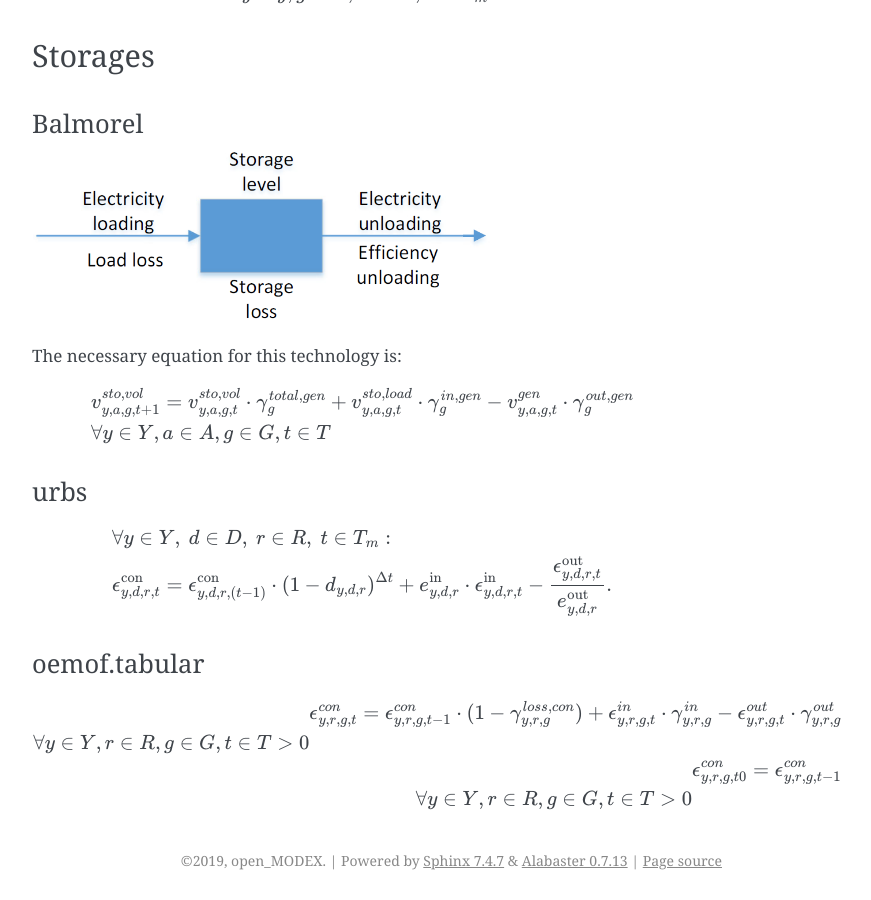
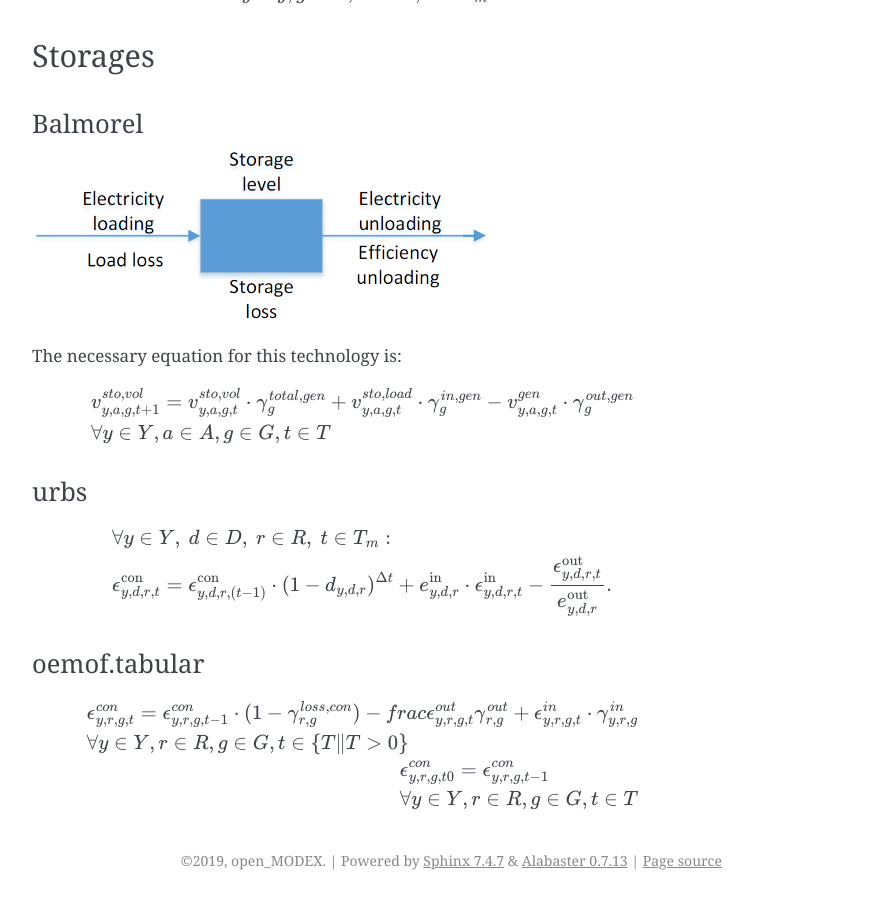
Before and after one commit to open-modex/mathematical-documentation, a Sphinx documentation site: the page built from doc/source/frameworks/technologies.rst, in a window 1280 px wide and 900 px high, scrolled down 4125 px. Shown: the whole window, without its empty margins (388-1259 px from the left). Built offline with Sphinx 7.4.7, drawn with Linux system fonts in a browser that asks for light colours.

Commit message:
Fix `Storages` equation

```diff
--- a/doc/source/frameworks/technologies.rst
+++ b/doc/source/frameworks/technologies.rst
@@ -223,10 +223,10 @@
 
 .. math::
 
-  & {\epsilon^{con}_{y,r,g,t} = \epsilon^{con}_{y,r,g,t-1} \cdot (1 - \gamma^{loss,con}_{y,r,g}) + \epsilon^{in}_{y,r,g,t} \cdot \gamma^{in}_{y,r,g} - \epsilon^{out}_{y,r,g,t} \cdot \gamma^{out}_{y,r,g}}
+  & {\epsilon^{con}_{y,r,g,t} = \epsilon^{con}_{y,r,g,t-1} \cdot (1 - \gamma^{loss,con}_{r,g}) - frac{\epsilon^{out}_{y,r,g,t}}{\gamma^{out}_{r,g}} + \epsilon^{in}_{y,r,g,t} \cdot \gamma^{in}_{y,r,g}}
   \\
-  \forall y \in Y, r\in R, g\in G, t\in T > 0
+  & \forall y \in Y, r\in R, g\in G, t\in \{T \| T > 0\}
 
   & {\epsilon^{con}_{y,r,g,t0} = \epsilon^{con}_{y,r,g,t-1}}
   \\
-  \forall y \in Y, r\in R, g\in G, t\in T > 0
+  & \forall y \in Y, r\in R, g\in G, t\in T
```
